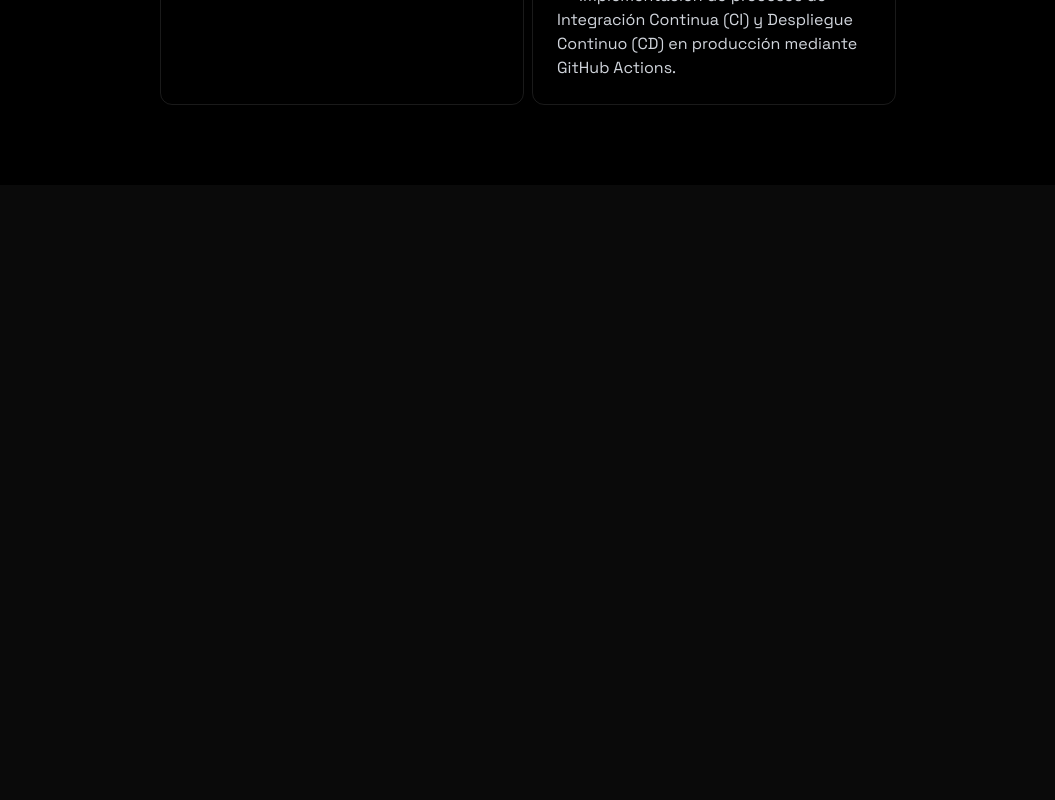
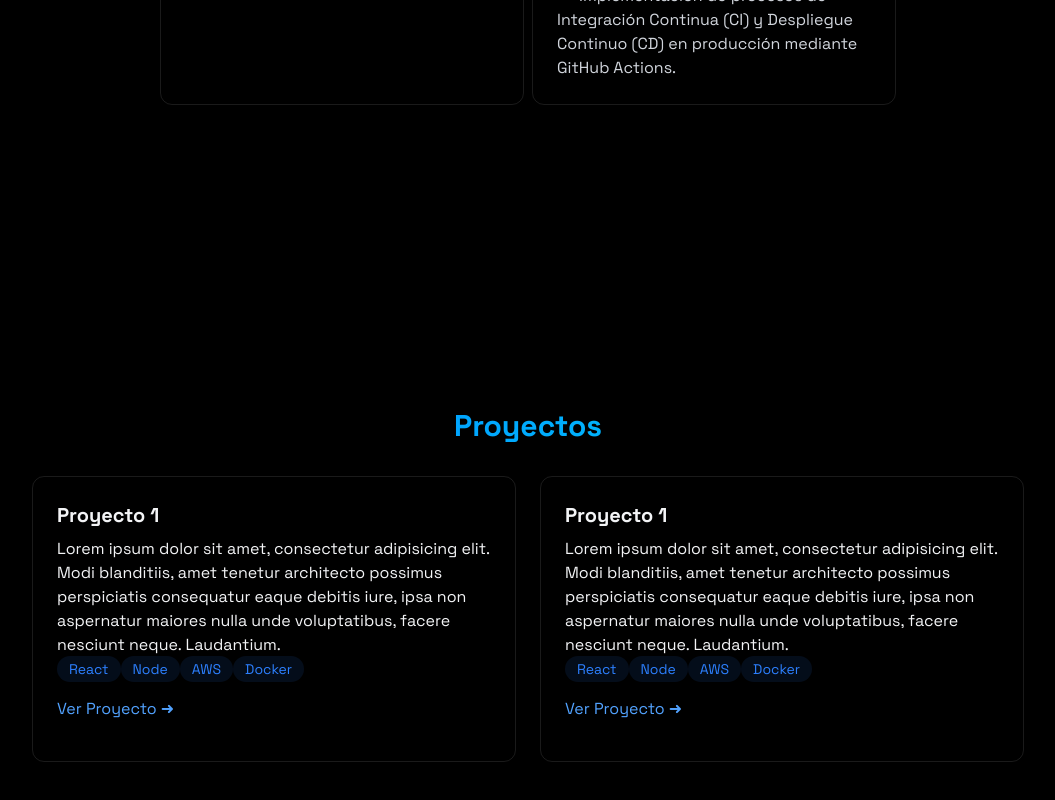
Before and after one commit to santiago-h2o/portafolio, a React (Vite) app: page / in a window 1280 px wide. Shown: the part 2135-2935 px from the top of the page, without its empty margins (112-1167 px from the left). Before the commit the page ends 2320 px from the top, so only its background shows below. Built offline with nearby package versions, Linux system fonts and the light colour scheme; a web font is replaced by a local one.

Commit message:
Se crea la seccion de proyectos (sin datos reales de momento)

```diff
--- a/src/App.jsx
+++ b/src/App.jsx
@@ -6,6 +6,7 @@ import { Navbar } from './components/navbar/Navbar';
 import MobileMenu from './components/mobileMenu/MobileMenu';
 import { Home } from './components/sections/Home';
 import { About } from './components/sections/About';
+import { Projects } from './components/sections/Projects';
 
 const App = () => {
   const [isLoaded, setIsLoaded] = useState(false);
@@ -20,6 +21,7 @@ const App = () => {
           <MobileMenu menuOpen={menuOpen} setMenuOpen={setMenuOpen}/>
           <Home />
           <About />
+          <Projects />
 
         </div>
     </>
--- a/src/components/loading/LoadingScreen.jsx
+++ b/src/components/loading/LoadingScreen.jsx
@@ -2,7 +2,7 @@ import { useState, useEffect } from "react";
 
 export const LoadingScreen = ({onComplete}) => {
     const [text, setText] = useState("");
-    const fullText = "<Hello World/>"
+    const fullText = "<Bienvenido/>"
 
     useEffect(() => {
       let index = 0;
--- a/src/components/sections/About.jsx
+++ b/src/components/sections/About.jsx
@@ -18,13 +18,13 @@ export const About = () => {
                         <div className="rounded-xl p-6 hover:translate-y-1 transition-all">
                             <h3 className="text-xl font-bold mb-4">Frontend</h3>
                             <div className="flex flex-wrap gap-2">{frontendSkills.map((skill, key) => (
-                                <span key={key} className="bg-blue-500/20 text-blue-300 px-3 py-1 rounded-full text-sm hover:bg-blue-500/20 hover:shadow-[0_2px_8px_rgba(59,130,2246,0.2)] transition">{skill}</span>
+                                <span key={key} className="bg-blue-500/10 text-blue-500 px-3 py-1 rounded-full text-sm hover:bg-blue-500/20 hover:shadow-[0_2px_8px_rgba(59,130,2246,0.2)] transition">{skill}</span>
                             ))}</div>
                         </div>
                         <div className="rounded-xl p-6 hover:translate-y-1 transition-all">
                             <h3 className="text-xl font-bold mb-4">Backend</h3>
                             <div className="flex flex-wrap gap-2">{backendSkills.map((skill, key) => (
-                                <span key={key} className="bg-blue-500/20 text-blue-300 px-3 py-1 rounded-full text-sm hover:bg-blue-500/20 hover:shadow-[0_2px_8px_rgba(59,130,2246,0.2)] transition">{skill}</span>
+                                <span key={key} className="bg-blue-500/10 text-blue-500 px-3 py-1 rounded-full text-sm hover:bg-blue-500/20 hover:shadow-[0_2px_8px_rgba(59,130,2246,0.2)] transition">{skill}</span>
                             ))}</div>
                         </div>
                     </div>
--- a/src/components/sections/Projects.jsx
+++ b/src/components/sections/Projects.jsx
@@ -1,9 +1,45 @@
-import React from 'react'
 
-const Projects = () => {
+export const Projects = () => {
   return (
-    <div>Projects</div>
+    <section id="projects" className="min-h-screen flex items-center justify-center py-20" >
+      <div className="max-w-5xl mx-auto px-4">
+        <h2 className="text-3xl font-bold mb-8 bg-gradient-to-r from-blue-500 to-cyan-400 bg-clip-text text-transparent text-center">Proyectos</h2>
+        <div className="grid grid-cols-1 md:grid-cols-2 gap-6">
+
+          <div className="p-6 rounded-xl border border-white/10 hover:translate-y-1 hover:border-blue-500/30 hover:shadow-[0_2px_8px_rgba(59,130,246,0.1)] transition-all">
+            <h3 className="text-xl font-bold mb-2">Proyecto 1</h3>
+            <p className="text-gray">Lorem ipsum dolor sit amet, consectetur adipisicing elit. Modi blanditiis, amet tenetur architecto possimus perspiciatis consequatur eaque debitis iure, ipsa non aspernatur maiores nulla unde voluptatibus, facere nesciunt neque. Laudantium.</p>
+            <div >
+              {
+                ["React", "Node", "AWS", "Docker"].map((tech, key) => (
+                  <span key={key} className="bg-blue-500/10 text-blue-500 px-3 py-1 rounded-full text-sm hover:bg-blue-500/20 hover:shadow-[0_2px_8px_rgba(59,130,2246,0.2)] transition">{tech}</span>
+
+                ))
+              }
+            </div>
+            <div className="flex justify-between items-center">
+              <a href="#" className="text-blue-400 hover:text-blue-300 transition-colors my-4">Ver Proyecto ➜</a>
+            </div>
+          </div>
+
+          <div className="p-6 rounded-xl border border-white/10 hover:translate-y-1 hover:border-blue-500/30 hover:shadow-[0_2px_8px_rgba(59,130,246,0.1)] transition-all">
+            <h3 className="text-xl font-bold mb-2">Proyecto 1</h3>
+            <p className="text-gray">Lorem ipsum dolor sit amet, consectetur adipisicing elit. Modi blanditiis, amet tenetur architecto possimus perspiciatis consequatur eaque debitis iure, ipsa non aspernatur maiores nulla unde voluptatibus, facere nesciunt neque. Laudantium.</p>
+            <div >
+              {
+                ["React", "Node", "AWS", "Docker"].map((tech, key) => (
+                  <span key={key} className="bg-blue-500/10 text-blue-500 px-3 py-1 rounded-full text-sm hover:bg-blue-500/20 hover:shadow-[0_2px_8px_rgba(59,130,2246,0.2)] transition">{tech}</span>
+
+                ))
+              }
+            </div>
+            <div className="flex justify-between items-center">
+              <a href="#" className="text-blue-400 hover:text-blue-300 transition-colors my-4">Ver Proyecto ➜</a>
+            </div>
+          </div>
+
+        </div>
+      </div>
+    </section>
   )
 }
-
-export default Projects
```
